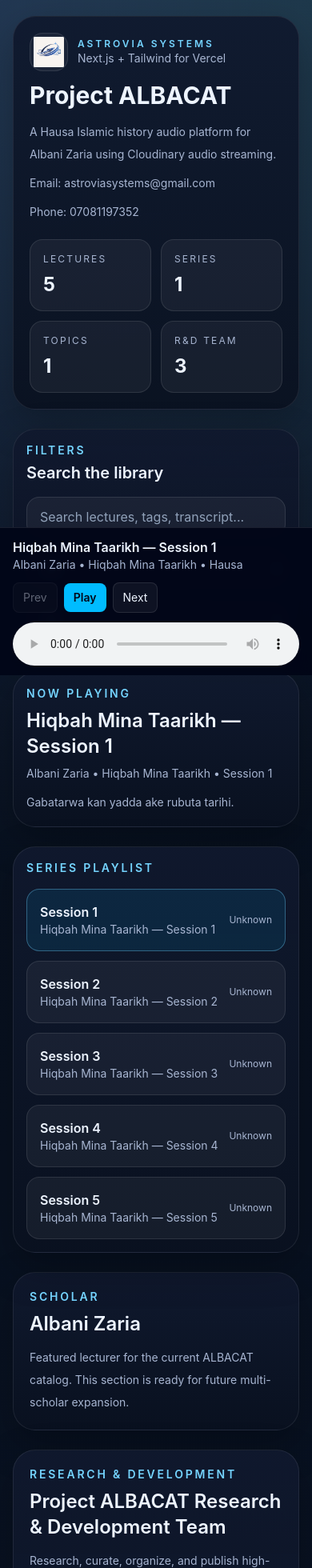
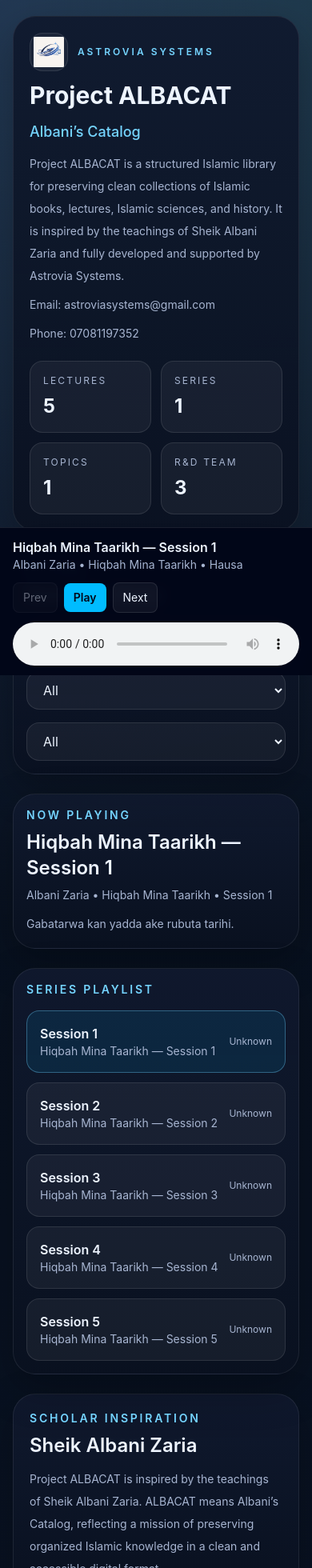
Before and after one commit to aminuastroboy/project-albacat, a Next.js app: page / in a window 390 px wide. Shown: the top 1960 px of the page at 80% size. Built offline with nearby package versions, Linux system fonts and the light colour scheme.

Commit message:
Add files via upload

```diff
--- a/components/player-app.jsx
+++ b/components/player-app.jsx
@@ -58,9 +58,11 @@
 function ScholarProfile() {
   return (
     <section className="alb-card rounded-[28px] p-5 md:p-6">
-      <p className="text-sm font-semibold uppercase tracking-[0.2em] text-sky-300">Scholar</p>
-      <h2 className="mt-2 text-2xl font-semibold">Albani Zaria</h2>
-      <p className="alb-muted mt-3 text-sm leading-7">Featured lecturer for the current ALBACAT catalog. This section is ready for future multi-scholar expansion.</p>
+      <p className="text-sm font-semibold uppercase tracking-[0.2em] text-sky-300">Scholar Inspiration</p>
+      <h2 className="mt-2 text-2xl font-semibold">Sheik Albani Zaria</h2>
+      <p className="alb-muted mt-3 text-sm leading-7">
+        Project ALBACAT is inspired by the teachings of Sheik Albani Zaria. ALBACAT means Albani’s Catalog, reflecting a mission of preserving organized Islamic knowledge in a clean and accessible digital format.
+      </p>
     </section>
   )
 }
@@ -119,11 +121,14 @@
                 </div>
                 <div>
                   <p className="text-xs font-semibold uppercase tracking-[0.25em] text-sky-300">Astrovia Systems</p>
-                  <p className="alb-muted text-sm">Next.js + Tailwind for Vercel</p>
+                  <p className="alb-muted text-sm">{teamData.organization?.slogan}</p>
                 </div>
               </div>
               <h1 className="text-3xl font-bold leading-tight md:text-5xl">Project ALBACAT</h1>
-              <p className="alb-muted text-sm leading-7 md:text-base">A Hausa Islamic history audio platform for Albani Zaria using Cloudinary audio streaming.</p>
+              <p className="text-lg font-medium text-sky-300">Albani’s Catalog</p>
+              <p className="alb-muted text-sm leading-7 md:text-base">
+                Project ALBACAT is a structured Islamic library for preserving clean collections of Islamic books, lectures, Islamic sciences, and history. It is inspired by the teachings of Sheik Albani Zaria and fully developed and supported by Astrovia Systems.
+              </p>
               <div className="alb-muted flex flex-wrap gap-4 text-sm">
                 <span>Email: {teamData.contact?.email}</span>
                 <span>Phone: {teamData.contact?.phone}</span>
@@ -186,12 +191,16 @@
               <p className="text-sm font-semibold uppercase tracking-[0.2em] text-sky-300">Research & Development</p>
               <h2 className="mt-2 text-2xl font-semibold">{teamData.team_name}</h2>
               <p className="alb-muted mt-3 text-sm leading-7">{teamData.mission}</p>
+              <div className="mt-4 rounded-2xl border border-white/10 bg-white/5 p-4">
+                <p className="font-semibold">{teamData.organization?.name}</p>
+                <p className="alb-muted text-sm">{teamData.organization?.slogan}</p>
+              </div>
               <div className="mt-6 grid gap-4 md:grid-cols-2">
                 {(teamData.members || []).map((member) => (
                   <div key={member.name} className="rounded-2xl border border-white/10 bg-white/5 p-4">
                     <h3 className="text-lg font-semibold">{member.name}</h3>
                     <p className="alb-muted text-sm">{member.role}</p>
-                    {member.organization ? <p className="alb-muted mt-1 text-sm">{member.organization}</p> : null}
+                    <p className="alb-muted mt-1 text-sm">{member.organization}</p>
                   </div>
                 ))}
               </div>
```
